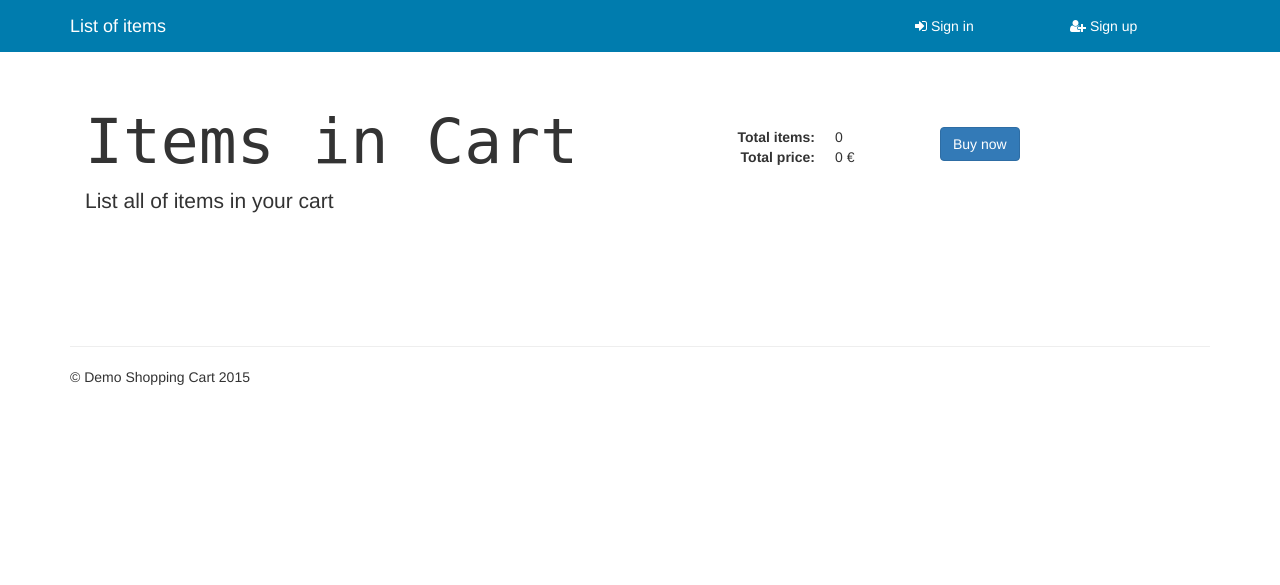
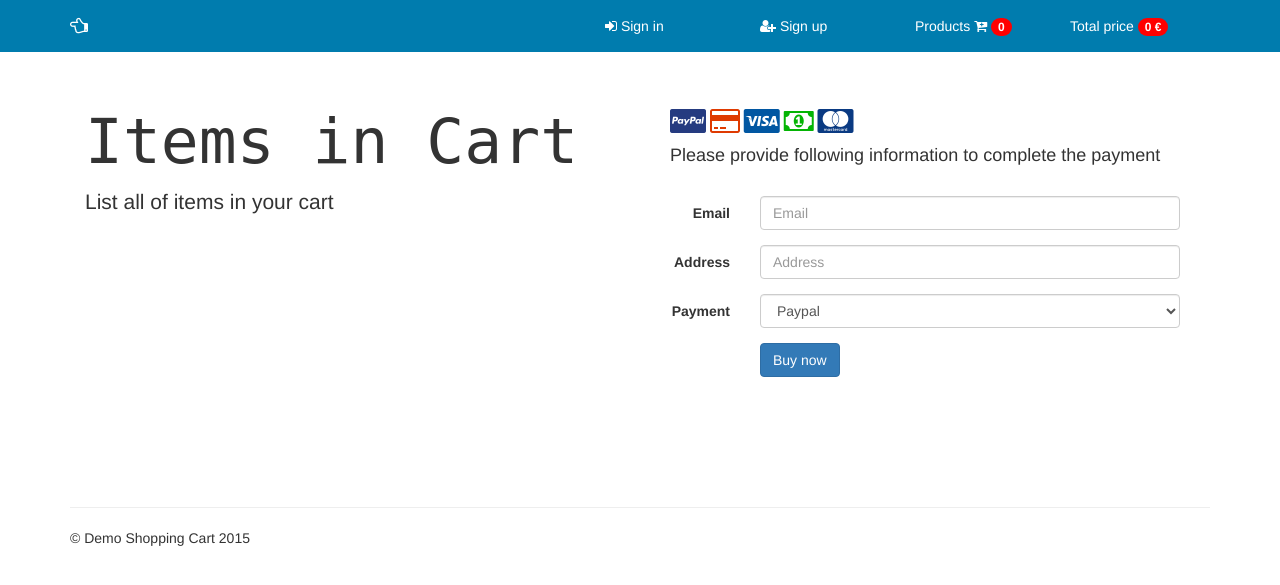
Before and after one commit to thaiduongpham/django-shoppingcart, a Django app: page /showcart in a window 1280 px wide. Shown: the top 585 px of the page. Run offline with Django 3.2, Linux system fonts and the light colour scheme; data comes from the database, SQL or seed files in the repository; both versions use the stored data as it was after the commit; some libraries are stand-ins or nearby versions.

Commit message:
refactor jquery in cart.html file

```diff
--- a/home/cart.py
+++ b/home/cart.py
@@ -87,7 +87,6 @@ def add_to_cart(request):
     # print(hint_products)
     # return redirect (hint_products)
 
-
     context = {}
     print("total products issssssssss", total_products)
 
--- a/static/static_dirs/css/main.css
+++ b/static/static_dirs/css/main.css
@@ -27,6 +27,11 @@ body {
 .img-item {
 	width: 160px;
 	height: 160px;
+}
+
+.img-item-cart {
+	width: 100px;
+	height: 100px;
 }
 
 .img-top {
--- a/templates/cart.html
+++ b/templates/cart.html
@@ -5,10 +5,6 @@
 {% block content %}
 
 <style>
-	ul {
-		margin: 10;
-		padding: 0;
-	}
 
 	li {
 		width: 155px;
@@ -20,8 +16,48 @@
 		padding-left: 46px;
 	}
 
+	.fa.fa-cc-paypal {
+		color: #253b80;
+	}
+	.fa.fa-cc-mastercard {
+		color: #0a3a82;
+	}
+
+	.fa.fa-cc-visa {
+		color: #0157a2;
+	}
+	.fa.fa-credit-card {
+		color: #DF3A01;
+	}
+	.fa.fa-money {
+		color: #04B404;
+	}
+
+	a.span_download {
+		padding-left: 300px;
+		color: #0B0B61;
+	}
 
 </style>
+
+<script>
+
+	$(document).ready(function(){
+
+		$("#form-payment").submit (function(){
+
+			$("#waitme").show()
+			window.setTimeout(function(){
+
+				$("#waitme").hide()
+				$(".span_download").show()
+				$("#btn_submit").prop("disabled", true);
+			},2000);
+		});
+	});
+
+</script>
+
 
 <nav class="navbar navbar-inverse">
 	<div class="container">
@@ -32,7 +68,7 @@
 				<span class="icon-bar"></span>
 				<span class="icon-bar"></span>
 			</button>
-			<a class="navbar-brand"> List of items </a>
+			<a href = "/" class="navbar-brand"> <i class="fa fa-hand-o-left"></i> </a>
 		</div>
 
 		<div id="navbar" class="navbar-collapse collapse">
@@ -44,6 +80,13 @@
 				<li>
 					<a href="#"><i class="fa fa-user-plus"></i> Sign up </a>
 				</li>
+				<li>
+					<a href="#"> Products <i class="fa fa-cart-plus fa-1x" ></i> <span class="badge">{{total_products}}</span> </a>
+				</li>
+				<li>
+					<a href="#"> Total price <span class="badge"> {{total_price}} €</span></a>
+				</li>
+
 			</ul>
 		</div>
 	</div>
@@ -56,24 +99,67 @@
 			<h1> Items in Cart </h1>
 
 			<p> List all of items in your cart </p>
-		</div>
-		<div class="col-sm-3">
-			<br>
-			<br>
-			<dl class="dl-horizontal">
-				<dt>Total items:</dt>
-				<dd>{{total_products}} </dd>
-				<dt>Total price:</dt>
-				<dd> {{total_price}} € </dd>
-			</dl>
+			<div id = "waitme" style = "display: none">
+				<i  class="fa fa-spinner fa-pulse fa-5x"></i>
+				<p> please wait ... </p>
+			</div>
 
 		</div>
-		<div class="col-sm-3">
-			<br>
-			<br>
-			<button type="button" class="btn btn-primary">Buy now </button>
+
+		<div class="col-sm-6">
+			<div class="col-sm-12">
+				<br>
+				<i class="fa fa-cc-paypal fa-2x"></i>
+				<i class="fa fa-credit-card fa-2x"></i>
+				<i class="fa fa-cc-visa fa-2x"></i>
+				<i class="fa fa-money fa-2x"></i>
+				<i class="fa fa-cc-mastercard fa-2x"></i>
+			</div>
+
+			<div class="col-sm-12">
+				<h4> Please provide following information to complete the payment </h4>
+				<br>
+
+				<form id = "form-payment" class="form-horizontal">
+
+					<div class="form-group">
+						<label for="inputEmail" class="col-sm-2 control-label">Email</label>
+						<div class="col-sm-10">
+							<input type="email" class="form-control" id="inputEmail" placeholder="Email" required>
+						</div>
+					</div>
+					<div class="form-group">
+						<label for="inputAddress" class="col-sm-2 control-label">Address</label>
+						<div class="col-sm-10">
+							<input type="text" class="form-control" id="inputAddress" placeholder="Address" required>
+						</div>
+					</div>
+					<div class="form-group">
+						<label for="inputPayment" class="col-sm-2 control-label">Payment</label>
+
+						<div class="col-sm-10">
+							<select class="form-control">
+								<option>Paypal</option>
+								<option>Visa Card</option>
+								<option>Master Card</option>
+								<option>Bank Transfer</option>
+								<option>Direct Debit</option>
+							</select>
+						</div>
+
+					</div>
+
+					<div class="form-group">
+						<div class="col-sm-offset-2 col-sm-10">
+							<button id = "btn_submit" type="submit" class="btn btn-primary">Buy now </button>
+						</div>
+					</div>
+				</form>
+
+			</div>
 
 		</div>
+
 	</div>
 </div>
 
@@ -83,7 +169,8 @@
 
 		{% for cart_item in cart_items %}
 		<div class="col-sm-12">
-			<img src= {{cart_item.product.url}} class="img-item"> <span> {{cart_item.product.name}}  </span>
+			<img src= {{cart_item.product.url}} class="img-item-cart"> <span> {{cart_item.product.name}}  </span>
+			<a style="display:none" href = "#" class = "span_download"><i class="fa fa-arrow-circle-down fa-2x"></i></a>
 
 			<ul class="list-group">
 				<li class="list-group-item">
```
Also changed, not shown: db.sqlite3.
